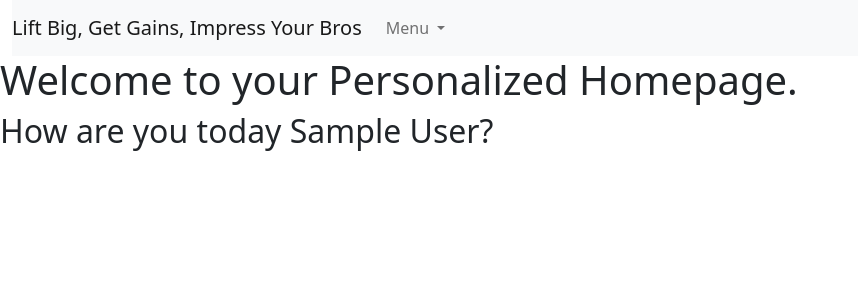
After one commit to ObiBaratt/Workout-v1, a Flask app: page /my_page in a window 1280 px wide. The commit adds this page. Shown: the top 300 px of the page, without its empty margins (0-858 px from the left). Run offline with Flask 2, Linux system fonts and the light colour scheme; the visitor is signed in with stand-in values (Sample User, id 1); data comes from the database, SQL or seed files in the repository; some libraries are stand-ins or nearby versions.

Commit message:
Abstracted more function from app to squat_overload.py, added login support and authentication.

```diff
--- a/app.py
+++ b/app.py
@@ -1,37 +1,52 @@
-from flask import Flask, render_template, request
+from flask import Flask, render_template, request, flash, redirect, url_for
 from flask_wtf import FlaskForm
 from flask_sqlalchemy import SQLAlchemy
-import sqlite3
+from werkzeug.security import generate_password_hash, check_password_hash
+from flask_login import UserMixin, login_user, LoginManager, login_required, current_user, logout_user
 from wtforms import IntegerField, SubmitField, SelectField
 from wtforms.validators import DataRequired
 from flask_bootstrap import Bootstrap
+
 from calc1rm import Calc1rm
-from squat_overload import SquatOverload
+from squat_overload import squat_overload_func
+
 import os
+import sqlite3
 
 
 class InputForm(FlaskForm):
     weight = IntegerField(label='Weight', validators=[DataRequired()])
     reps = IntegerField(label='Reps', default=1, validators=[DataRequired()])
-    workout = SelectField(label='Workout', choices=[('overload', 'Squat Overload'), ('nothing', 'Nothing'), ('also', 'Also Nothing')])
+    workout = SelectField(label='Workout', choices=[('overload', 'Squat Overload'),
+                                                    ('nothing', 'Nothing'),
+                                                    ('also', 'Also Nothing')])
     submit = SubmitField(label='Submit')
 
 
-def create_app():
-    app = Flask(__name__)
-    app.secret_key = os.environ['flask_key']
-
-    Bootstrap(app)
-
-    return app
+# APP SETUP
+app = Flask(__name__)
+app.config['SECRET_KEY'] = os.environ['flask_key']
+app.config['SQLALCHEMY_DATABASE_URI'] = 'sqlite:///users.db'  # CHANGE TO NON SQLITE DB FOR DEPLOYMENT
+Bootstrap(app)
+login_manager = LoginManager()
+login_manager.init_app(app)
+db = SQLAlchemy(app)
 
 
-app = create_app()
+# CREATE USER CONFIG FOR DB
+class User(UserMixin, db.Model):
+    id = db.Column(db.Integer, primary_key=True)
+    email = db.Column(db.String(100), unique=True, nullable=False)
+    password = db.Column(db.String(100), nullable=False)
+    name = db.Column(db.String(1000), nullable=False)
 
 
-def squat_overload_func(one_rm, max_dict):
-    squat = SquatOverload(one_rm=one_rm, max_dict=max_dict)
-    return squat.day1(), squat.day2(), squat.day3()
+db.create_all()
+
+
+@login_manager.user_loader
+def load_user(user_id):
+    return User.query.get(int(user_id))
 
 
 @app.route('/', methods=['GET', 'POST'])
@@ -43,28 +58,70 @@ def home():
         calc = Calc1rm()
         one_rm = calc.calc_one_rm(weight=weight, reps=reps)
         max_dict = calc.max_reps
-        if form.workout.data == 'overload':  #  REPLACE WITH A DICT FUNC OF WORKOUT PLANS
+        if form.workout.data == 'overload':  # REPLACE WITH A DICT FUNC OF WORKOUT PLANS
             overload = squat_overload_func(one_rm=one_rm, max_dict=max_dict)
             return render_template('workout.html', days=overload)
-    else:
         return render_template('index.html', form=form)
+    return render_template('index.html', form=form)
+
+
+@app.route('/register', methods=['GET', 'POST'])
+def register():
+    if request.method == 'POST':
+        if User.query.filter_by(email=request.form.get('email')).first():
+            # User already exists
+            flash("You've already signed up with that email, log in instead!")
+            return redirect(url_for('login'))
+
+        new_user = User(
+            email=request.form.get('email'),
+            password=generate_password_hash(request.form.get('password'), method='pbkdf2:sha256', salt_length=8),
+            name=request.form.get('name')
+        )
+        db.session.add(new_user)
+        db.session.commit()
+
+        login_user(new_user)
+        flash('You were successfully logged in.')
+        return redirect(url_for('my_page'))
+
+    return render_template("register.html")
 
 
 @app.route('/login', methods=['GET', 'POST'])
 def login():
+    if request.method == 'POST':
+        email = request.form.get('email')
+        password = request.form.get('password')
+
+        user = User.query.filter_by(email=email).first()
+        if not user:
+            # Wrong user
+            flash("That email does not exist, please try again.")
+            return redirect(url_for('login'))
+            # Password incorrect
+        elif not check_password_hash(user.password, password):
+            flash('Password incorrect, please try again.')
+            return redirect(url_for('login'))
+        else:
+            # All good
+            login_user(user)
+            flash('You were successfully logged in.')
+            return redirect(url_for('my_page'))
     return render_template('login.html')
 
 
-@app.route('/register', methods=['GET', 'POST'])
-def register():
-    return render_template('register.html')
+@app.route('/my_page')
+@login_required
+def my_page():
+    return render_template('my_page.html')
 
 
 @app.route('/logout')
 def logout():
-    pass
-    # logout_user()
-    # return redirect(url_for('home'))
+    logout_user()
+    flash('You were successfully logged out.')
+    return redirect(url_for('home'))
 
 
 if __name__ == '__main__':
--- a/squat_overload.py
+++ b/squat_overload.py
@@ -3,6 +3,11 @@
 # calc = Calc1rm()
 #
 # max_dict_from_calc1rm = calc.max_reps
+
+
+def squat_overload_func(one_rm, max_dict):
+    squat = SquatOverload(one_rm=one_rm, max_dict=max_dict)
+    return squat.day1(), squat.day2(), squat.day3()
 
 
 class SquatOverload:
--- a/templates/base.html
+++ b/templates/base.html
@@ -33,7 +33,7 @@
         <a class="dropdown-item" href="{{ url_for('home') }}">Home</a>
       </li>
 
-        {% if not logged_in %}
+        {% if not current_user.is_authenticated %}
       <li>
         <a class="dropdown-item" href="{{ url_for('login') }}">Login</a>
       </li>
@@ -41,9 +41,15 @@
         <a class="dropdown-item" href="{{ url_for('register') }}">Register</a>
       </li>
         {% endif %}
-            <li>
+
+              {% if current_user.is_authenticated %}
+                  <li>
+        <a class="dropdown-item"  href="{{ url_for('my_page') }}">My Page</a>
+      </li>
+         <li>
         <a class="dropdown-item"  href="{{ url_for('logout') }}">Log Out</a>
       </li>
+              {% endif %}
             </ul>
             </li>
             </ul>
--- /dev/null
+++ b/templates/my_page.html
@@ -0,0 +1,8 @@
+{% extends "base.html" %}
+
+{% block content %}
+
+    <h1>Welcome to your Personalized Homepage.</h1>
+        <h2>How are you today {{ current_user.name }}?</h2>
+
+{% endblock %}
```
